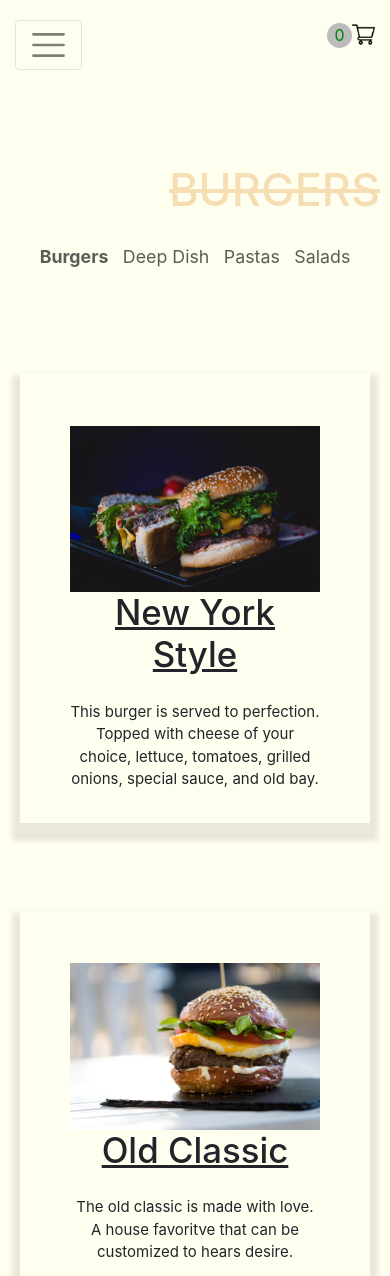
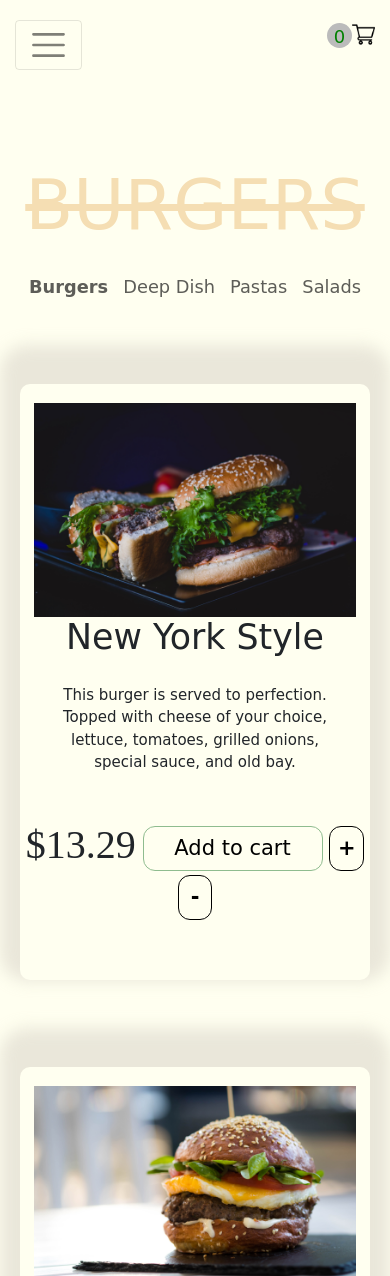
Before and after one commit to ikonCoder/Flavor-Castle, a plain HTML site: page menu/index.html in a window 390 px wide. Shown: the top 1276 px of the page. Drawn offline with nearby package versions, Linux system fonts and the light colour scheme; a web font is replaced by a local one.

Commit message:
more css updates to mobile

```diff
--- a/css/breakpoints.css
+++ b/css/breakpoints.css
@@ -19,10 +19,9 @@
             top: 23px;
         }
         .Food-title {
-            text-align: right;
-            font-size: 45px;
+            text-align: center;
+            font-size: 70px;
             margin-top: 20%;
-            padding-right: 10px;
         }
         .ft-1{
             display: none;
@@ -46,36 +45,40 @@
     .burger-container, #food-image-container{
         margin: 0px !important;
         padding-top: 15%;
+        border-radius: 10px;
+    }
     }
     .burger-image{
         margin-left: 0px !important;
+        width: 92%;
+        height: auto;
+        padding-top: 19px;
     }
     .burger-container{
         width: 100%;
-        box-shadow: 0px 10px 5px 8px rgba(204, 198, 188, 0.42);
+        height: auto;
+        box-shadow: 0px -19px 16px 20px rgba(204, 198, 188, 0.42);
         margin-bottom: 25% !important;
+        padding: 0px 0px 60px 0px;
     }
     #itemTitle{
         margin: 0px;
     }
     .discription {
         width: 100%;
-        padding-top: 25px;
+        padding: 25px;
         margin-left: 0px;
     }
     #food-image-container {
         margin: 0px !important;
-        margin-top: 25% !important;
+        margin-top: 20% !important;
         padding-left: 20px;
         padding-right: 20px;
     }
     #itemTitle{
         font-size: 34.8px;
     }
-    .burger-image {
-        width: inherit;
-        height: auto;
-    }
+
     #greenTick{
         display: none;
     }
--- a/css/menu.css
+++ b/css/menu.css
@@ -1,5 +1,7 @@
 body{
     background-color:#FFFFF0;
+    font-family: 'Baloo Thambi 2', cursive;
+
 }
 *{
     box-sizing: border-box;
@@ -19,6 +21,7 @@ a:hover{
 }
 .Food-title{
     text-align: center;
+    font-family: 'Baloo Thambi 2', cursive;
     font-size: 60px;
     margin-top: -175px;
     color: rgb(245,222,179);
@@ -43,7 +46,7 @@ a:hover{
 }
 .burger-container:hover{
     box-shadow: -1px 18px 18px;
-    background-color: rgb(245,222,179);
+    /* background-color: rgb(245,222,179); */
 }
 
 #food-menu{
@@ -81,7 +84,8 @@ a:hover{
 
 #itemTitle{
     margin-left: -41px;
-    text-decoration: underline;
+    /* text-decoration: underline; */
+    font-family: 'Baloo Thambi 2', cursive;
 }
 
 .burger-container {
@@ -94,8 +98,42 @@ a:hover{
     -o-animation: fadein 2s; /* Opera */
 }
 
+#headerIncButton{
+    width: 35px;
+    height: 45px;
+    border-radius: 12px;
+    border: solid 1.5px black;
+    background-color: transparent;
+    font-weight: bold;
+}
+#headerDecButton{
+    width: 34px;
+    height: 45px;
+    border-radius: 12px;
+    border: solid 1.5px black;
+    background-color: transparent;
+    font-weight: bold;
+}
+.addToCartMobile{
+    width: 180px;
+    height: 45px;
+    border-radius: 12px;
+    border: solid 1.5px darkseagreen;
+    background-color: transparent;
+    outline:none !important;
+}
 .cartCounter{
     color: red;
+}
+.dot{
+    font-family: 'Baloo Thambi 2', cursive;
+    font-size: 18px;
+}
+
+.itemCost{
+    font-size: 40px;
+    font-family: 'Baloo Thambi 2';
+    vertical-align: -3px;
 }
 @keyframes fadein {
     from {
--- a/js/burgerSelections.js
+++ b/js/burgerSelections.js
@@ -11,6 +11,10 @@ var cartCounter = 0;
     var imgArr = new Array();
     var imgTitle = new Array();
     var imgDesc = new Array();
+    var itemCost = new Array()
+    var decBtn = new Array();
+    var incBtn = new Array();
+    var addToCartText = new Array();
     var checkBox = new Array();
     var cartBtnText = new Array();
 
@@ -21,6 +25,34 @@ var cartCounter = 0;
         'Add To Cart',
         'Add To Cart',
         'Add To Cart'
+    )
+    addToCartText.push(
+        'Add to cart',
+        'Add to cart',
+        'Add to cart',
+        'Add to cart',
+        'Add to cart'
+    )
+    incBtn.push(
+      '+',
+      '+',
+      '+',
+      '+',
+      '+'
+    )
+    decBtn.push(
+      '-',
+      '-',
+      '-',
+      '-',
+      '-'
+    )
+    itemCost.push(
+        '$13.29',
+        '$10.99',
+        '$13.29',
+        '$8.50',
+        '$9.00'
     )
     checkBox.push(
         './menuImages/tick.png',
@@ -74,9 +106,37 @@ for(var i = 0; i < imgArr.length; i++){
     theDesc.className = "discription";
     theDesc.textContent = imgDesc[i];
 
+    itemCostContainer = document.createElement('div');
+    itemCostContainer.id = "ctaSection";
+
+    costOfItem = document.createElement('span');
+    costOfItem.className = "itemCost";
+    costOfItem.textContent = itemCost[i];
+
+
+    addToCart2 = document.createElement('button');
+    addToCart2.className = "addToCartMobile";
+    addToCart2.textContent = addToCartText[i];
+    addToCart2.setAttribute("onclick", "buttonToggle()");
+
+    headerIncButton = document.createElement('button');
+    headerIncButton.id = "headerIncButton";
+    headerIncButton.className = "sizeButton";
+    headerIncButton.textContent = incBtn[i];
+    headerIncButton.setAttribute("onclick", "increaseHeader()");
+
+    headerDecButton = document.createElement('button');
+    headerDecButton.id = "headerDecButton";
+    headerDecButton.className = "sizeButton";
+    headerDecButton.textContent = decBtn[i];
+    headerDecButton.setAttribute("onclick", "decreaseHeader()");
+
+    addToCart = document.createElement('div');
+
+
     cartBtn = document.createElement('div');
     innerCartBtn = document.createElement('div');
-    cartBtn.className = "middle";
+    // cartBtn.className = "middle";
     innerCartBtn.id = "text";
     innerCartBtn.setAttribute("onclick", "buttonToggle()");
     innerCartBtn.textContent = cartBtnText[i];
@@ -88,6 +148,17 @@ for(var i = 0; i < imgArr.length; i++){
     $(burgerContainer).append(theTitle);
     $(burgerContainer).append(theDesc);
     $(burgerContainer).append(cartBtn);
+    $(burgerContainer).append(itemCostContainer);
+    $(costOfItem).appendTo(itemCostContainer);
+    $(addToCart2).appendTo(itemCostContainer);
+    $(headerIncButton).appendTo(itemCostContainer);
+    $(headerDecButton).appendTo(itemCostContainer);
+
+    // $(burgerContainer).append(costOfItem);
+    // $(burgerContainer).append(addToCart2);
+    // $(burgerContainer).append(headerIncButton);
+    // $(burgerContainer).append(headerDecButton);
+    //
     $(cartBtn).append(innerCartBtn);
     $(theTitle).append(cBox);
     }
--- a/menu/index.html
+++ b/menu/index.html
@@ -12,6 +12,8 @@
     <link rel="stylesheet" href="../css/menu.css">
     <link rel="stylesheet" href="../css/main.css">
     <link rel="stylesheet" href="../css/breakpoints.css">
+    <!-- Fonts CSS -->
+    <link href="https://fonts.googleapis.com/css2?family=Baloo+Thambi+2:wght@400;500&display=swap" rel="stylesheet">
 
     <style>
        .container {
@@ -119,13 +121,20 @@
     <div id="food-image-container">
       <div class="burger-container container">
         <img class="burger-image" src="../menu/menuImages/burger-cheeseburger-close-up-1199960.jpg">
-        <div class="middle">
+          <!-- <div class="middle">
             <p  class="text" id="text" onclick="buttonToggle()" class="text">Add To Cart</p>
-        </div>
+          </div> -->
           <h3 id="itemTitle">New York Style
             <img id="greenTick" src="../menu/menuImages/tick.png" />
           </h3>
           <p class="discription">This burger is served to perfection. Topped with cheese of your choice, lettuce, tomatoes, grilled onions, special sauce, and old bay.</p>
+
+          <div id="ctaSection">
+            <span class="itemCost">$13.29</span>
+            <button class="addToCartMobile" onclick="buttonToggle()">Add to cart</button>
+            <button id="headerIncButton" class="sizeButton" onclick="increaseHeader()">+</button>
+            <button id="headerDecButton" class="sizeButton" onclick="decreaseHeader()">-</button>
+          </div>
       </div>
     </div>
 
```
Also changed, not shown: 1 other file. Lines whose indentation alone changed are shown as unchanged.
